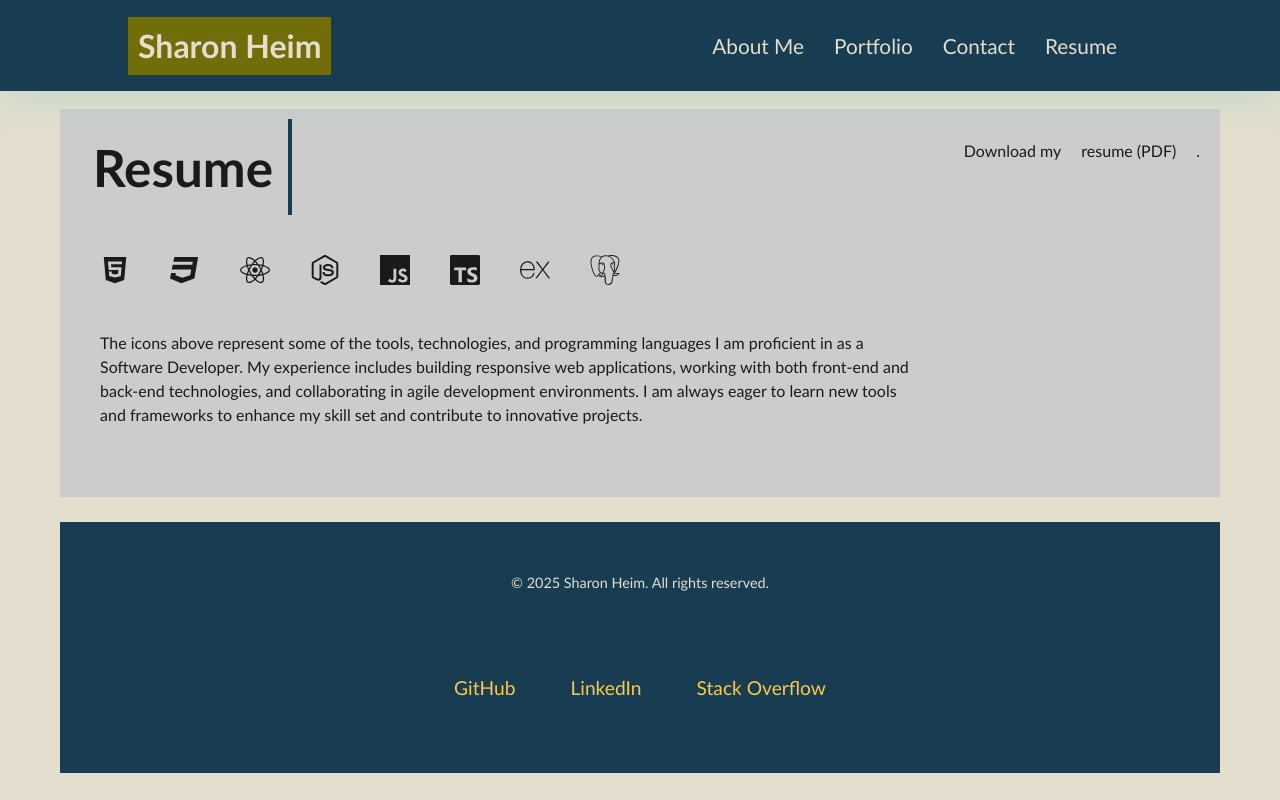
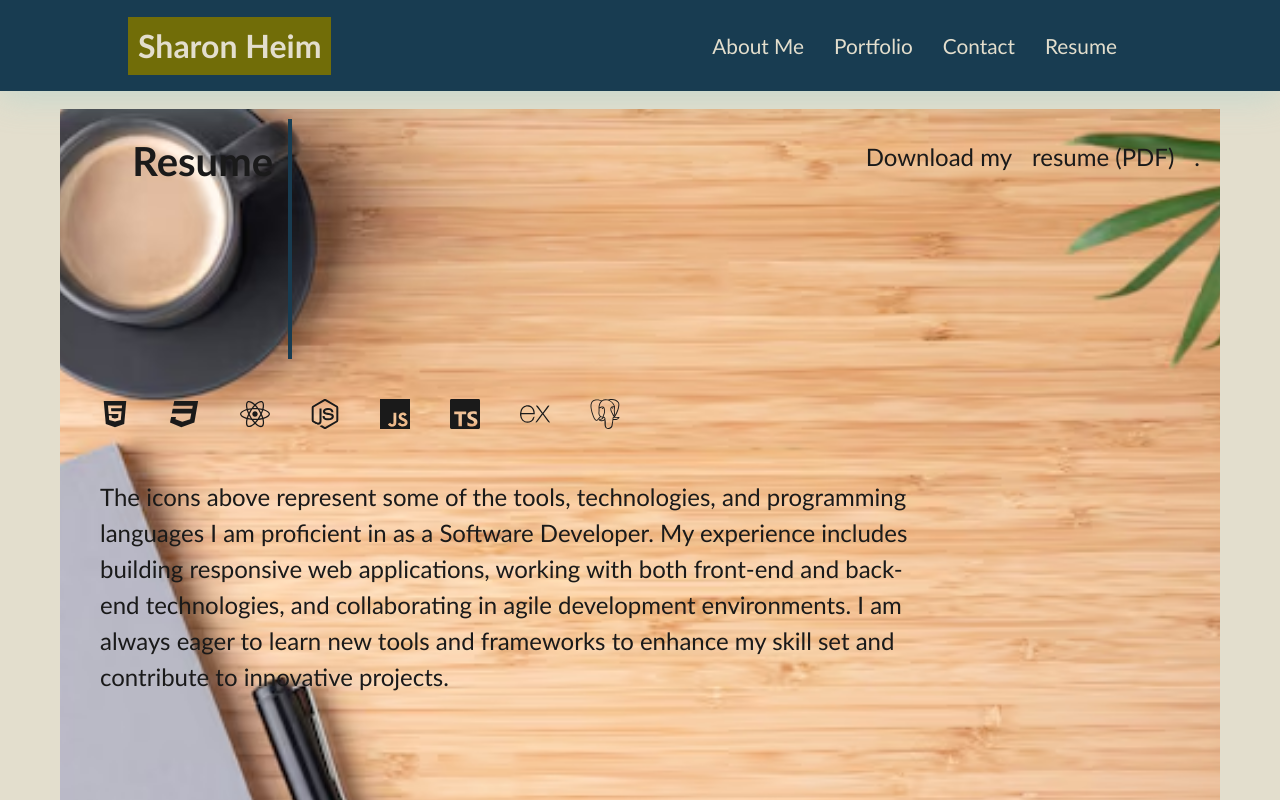
Before and after one commit to heimsharon/Portfolio-with-React, a React (Vite) app: page /resume in a window 1280 px wide. Shown: the top 800 px of the page. Built offline with nearby package versions, Linux system fonts and the light colour scheme.

Commit message:
resumebackground

```diff
--- a/src/assets/style.css
+++ b/src/assets/style.css
@@ -506,5 +506,19 @@
 }
 
 .resume {
-  background-image: url('https://via.placeholder.com/1920x1080'); /* Test with a placeholder image */
+  background-image: url('/assets/images/flat-lay-desk.avif');
+  background-size: cover;
+  background-position: center;
+  background-repeat: no-repeat;
+  min-height: 100vh; /* Ensures the section covers the full viewport height */
+  font-size: 1.2rem; /* Increase the base font size */
+  line-height: 1.8; /* Adjust line height for better readability */
 }
+
+.resume h2 {
+  font-size: 2.5rem; /* Increase the size of the heading */
+}
+
+.resume p {
+  font-size: 1.5rem; /* Increase the size of paragraph text */
+}
```
Also changed, not shown: public/assets/images/flat-lay-desk.avif (added).
